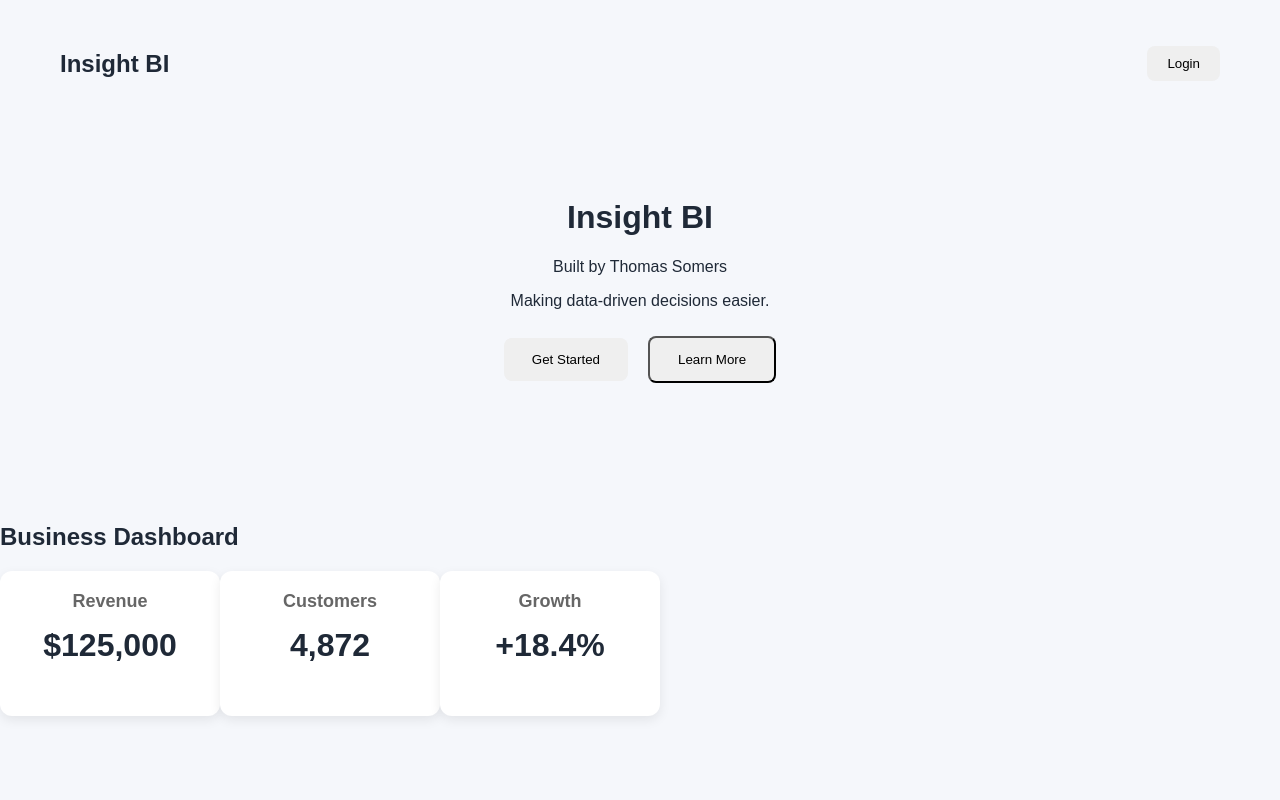
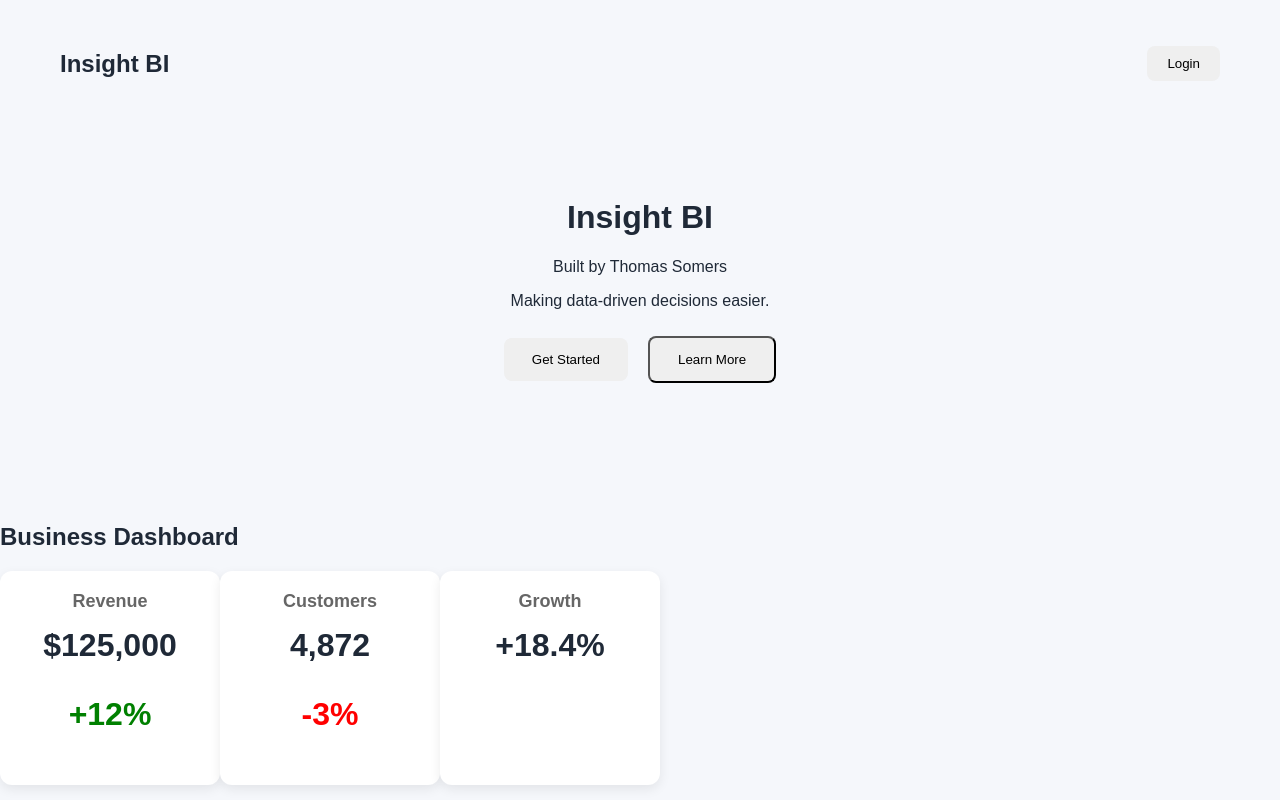
Before and after one commit to schematix-dot/bi-platform, a React (Vite) app: page / in a window 1280 px wide. Built offline with nearby package versions, Linux system fonts and the light colour scheme.

Commit message:
Add dynamic KPI card styling based on data

```diff
--- a/src/components/Dashboard.jsx
+++ b/src/components/Dashboard.jsx
@@ -9,11 +9,15 @@ function Dashboard() {
               <KPICard
                 title="Revenue"
                 value="$125,000"
+                change="+12%"
+                isPositive={true}
               />
 
               <KPICard
                 title="Customers"
                 value="4,872"
+                change="-3%"
+                isPositive={false}
               />
 
               <KPICard
--- a/src/components/KPICard.css
+++ b/src/components/KPICard.css
@@ -5,6 +5,7 @@
     width: 220px;
     box-shadow: 0 4px 12px rgba(0, 0, 0, 0.08);
     text-align: center;
+    transition: transform 0.2s ease, box-shadow 0.2s ease;
 }
 
 .kpi-card h3 {
@@ -22,3 +23,21 @@
 .kpi-container {
     display: flex;
 }
+
+.kpi-card:hover {
+    transform: translateY(-15px);
+    box-shadow: 0 10px 24px rgba(0, 0, 0, 0.12);
+}
+
+.change {
+    font-size: 14px;
+    margin-top: 10px;
+}
+
+.positive {
+    color: green;
+}
+
+.negative {
+    color: red;
+}
--- a/src/components/KPICard.jsx
+++ b/src/components/KPICard.jsx
@@ -5,6 +5,7 @@ function KPICard(props) {
         <div className="kpi-card">
             <h3>{props.title}</h3>
             <p>{props.value}</p>
+            <p className={`change ${props.isPositive ? "positive" : "negative"}`}>{props.change}</p>
         </div>
     );
 }
```
